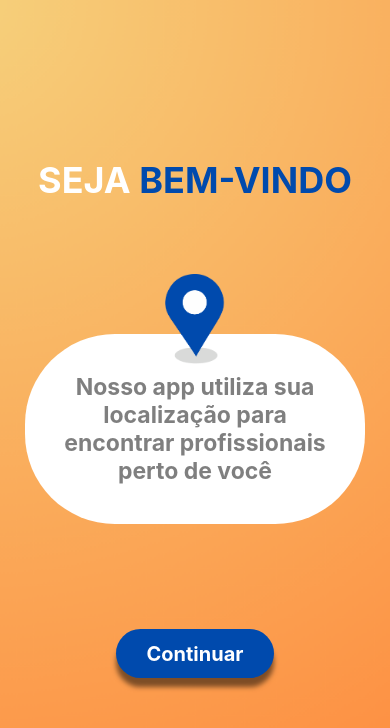
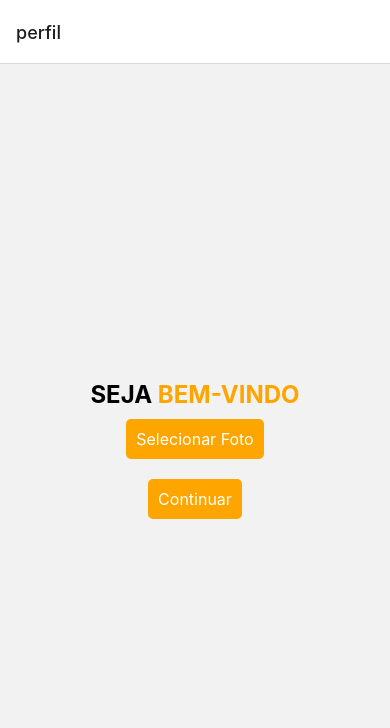
Before and after one commit to sttephany11/AppHelpHouse, a React Native app: screen /Cadastro in a window 390 px wide. Shown: the top 728 px of the page. Built offline with nearby package versions, Linux system fonts and the light colour scheme.

Commit message:
API de get e insert de imagem(no começo ainda não esta pronta)

```diff
--- a/package.json
+++ b/package.json
@@ -17,10 +17,11 @@
     "@react-navigation/stack": "^6.4.1",
     "axios": "^1.7.5",
     "expo": "~51.0.24",
-    "expo-image-picker": "~15.0.7",
+    "expo-image-picker": "^15.0.7",
     "expo-location": "^17.0.1",
     "expo-status-bar": "~1.12.1",
     "glob": "^11.0.0",
+    "install": "^0.13.0",
     "react": "18.2.0",
     "react-dom": "18.2.0",
     "react-native": "0.74.3",
--- /dev/null
+++ b/src/css/perfilCss.tsx
@@ -0,0 +1,35 @@
+import { StyleSheet, ImageStyle } from 'react-native';
+
+
+const styles = StyleSheet.create({
+    container: {
+      flex: 1,
+      justifyContent: 'center',
+      alignItems: 'center',
+    },
+    title: {
+      fontSize: 24,
+      fontWeight: 'bold',
+    },
+    voce: {
+      color: 'orange',
+    },
+    button2: {
+      padding: 10,
+      backgroundColor: 'orange',
+      borderRadius: 5,
+      margin: 10,
+    },
+    buttonText2: {
+      color: 'white',
+      fontSize: 16,
+    },
+    image: {
+      width: 100,
+      height: 100,
+      borderRadius: 50,
+    } as ImageStyle,
+  });
+
+
+export default styles;
--- a/src/routes/stack.tsx
+++ b/src/routes/stack.tsx
@@ -17,6 +17,7 @@ import PesquisarScreen from '../views/pesquisar';
 import consultaScreen from '../views/consulta';
 import insertScreen from '../views/insert';
 import { isNewExpression } from 'typescript';
+import perfilScreen from '../views/perfil';
 
 const Stack = createNativeStackNavigator();
 const Tab = createBottomTabNavigator();
@@ -34,7 +35,8 @@ const Tabs = () => {
 // Navegador Principal
 const AppNavigator = () => {
   return (
-      <Stack.Navigator initialRouteName="bemvindo">
+      <Stack.Navigator initialRouteName="perfil">
+        <Stack.Screen name="perfil" component={perfilScreen} />
         <Stack.Screen name="bemvindo" component={BemVindoScreen} options={{ headerShown: false }} />
         <Stack.Screen name="cadastro" component={CadastroScreen} options={{ headerShown: false }} />
         <Stack.Screen name="confirmeid" component={ConfirmedIdScreen} options={{ headerShown: false }} />
--- a/src/views/cadastro.tsx
+++ b/src/views/cadastro.tsx
@@ -5,7 +5,8 @@ import { TextInputMask } from 'react-native-masked-text';
 import { Button } from "../../componentes/Button/Button"; // Verifique se o caminho está correto
 import styles from '../css/cadastroCss';
 
-const Cadastro: React.FC<{ navigation: any }> = ({ navigation }) => {
+const Cadastro: React.FC<{route: any, navigation: any }> = ({route, navigation }) => {
+    const {fotoContratante}= route.params;
     const [nomeContratante, setNomeContratante] = useState('');
     const [cpfContratante, setCpfContratante] = useState('');
     const [password, setPassword] = useState('');
@@ -18,7 +19,8 @@ const Cadastro: React.FC<{ navigation: any }> = ({ navigation }) => {
            cpfContratante:cpfContratante,
            telefoneContratante:telefoneContratante,
            emailContratante:emailContratante,
-           password:password
+           password:password,
+           fotoContratante:fotoContratante
 
         });
 
--- /dev/null
+++ b/src/views/perfil.tsx
@@ -0,0 +1,103 @@
+import React, { useState } from 'react';
+import { View, Text, Image, TouchableOpacity, ToastAndroid, Alert } from 'react-native';
+import * as ImagePicker from 'expo-image-picker';
+import { StatusBar } from 'expo-status-bar';
+import styles from '../css/perfilCss';
+import axios from 'axios';
+
+function Perfil({ navigation }: { navigation: any }) {
+  const [fotoPerfil, setFotoPerfil] =  useState<string | null>(null);
+
+  const dadosCli = () => {
+    navigation.navigate('cadastro',{
+       fotoPerfil:fotoPerfil,
+    });
+
+}
+
+  const selectPhoto = async () => {
+    const { status } = await ImagePicker.requestMediaLibraryPermissionsAsync();
+    if (status !== 'granted') {
+      alert('Desculpe, precisamos de permissões para acessar a galeria!');
+      return;
+    }
+    else{
+    const  result = await ImagePicker.launchImageLibraryAsync({
+      allowsEditing:true,
+      mediaTypes: ImagePicker.MediaTypeOptions.All,
+      base64:false,
+      aspect: [4,4],
+      quality: 1
+    });
+
+
+    if (result.canceled) {
+      ToastAndroid.show('Operação cancelada', ToastAndroid.SHORT)
+    }else{
+      const filename = result.assets[0].uri.substring
+      (
+       result.assets[0].uri.lastIndexOf('/') + 1,
+       result.assets[0].uri.length
+      );
+      const formData = new FormData();
+      formData.append('file', JSON.parse(JSON.stringify({
+          name: filename,
+          uri: result.assets[0].uri,
+          type: 'image/' + filename.split('.')[1]
+      })));
+
+      try{
+        const cpp = await axios.post('http://127.0.0.1:8000/api/fotoPerfil',
+          formData,
+          {
+            headers:
+            {
+              Accept:'application/json',
+              'Contente-Type':'multipart/form-data',
+            },
+          }
+        );
+        if(cpp.data.erro){
+          Alert.alert('Erro', 'Não foi possovel enviar sua imagem. por favor, tente novamente.')
+        }else{
+          Alert.alert('Sucesso', 'foi possovel enviar sua imagem')
+          const response = await fetch('http://127.0.0.1:8000/api/fotoPerfilGet');
+          const jsno = await response.json();
+          setFotoPerfil(jsno)
+
+        }
+      }catch{
+
+      }
+    }
+  }
+  };
+
+  return (
+    <View style={styles.container}>
+      <Text style={styles.title}>SEJA <Text style={styles.voce}>BEM-VINDO</Text></Text>
+
+      {fotoPerfil && (
+        <Image
+          source={{ uri: fotoPerfil }}
+          style={styles.image}
+        />
+      )}
+
+      <TouchableOpacity style={styles.button2} onPress={selectPhoto}>
+        <Text style={styles.buttonText2}>Selecionar Foto</Text>
+      </TouchableOpacity>
+
+
+      <TouchableOpacity style={styles.button2} onPress={() => {
+        dadosCli();}}>
+        <Text style={styles.buttonText2}>Continuar</Text>
+      </TouchableOpacity>
+
+      <StatusBar style="auto" />
+    </View>
+  );
+}
+
+
+export default Perfil;
```
Also changed, not shown: 1 other file (tests, documents, lock files or other folders).
